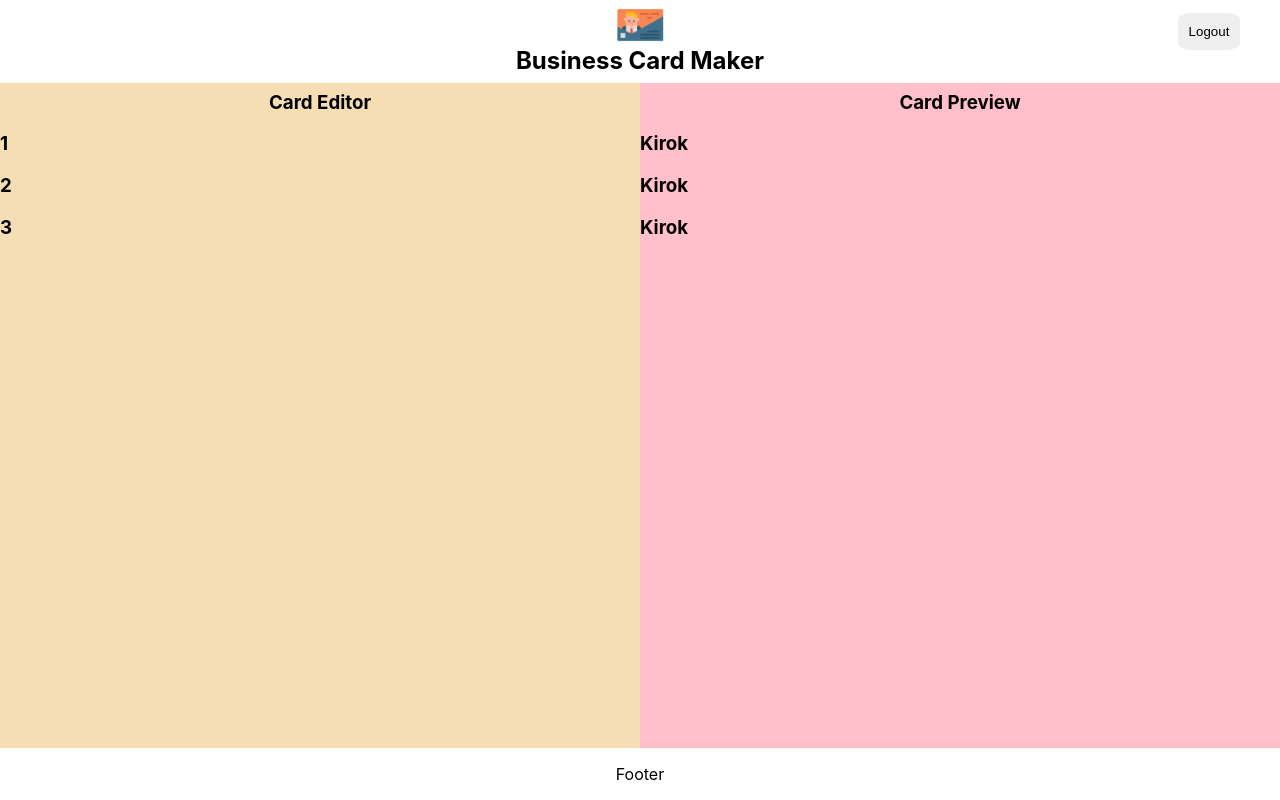
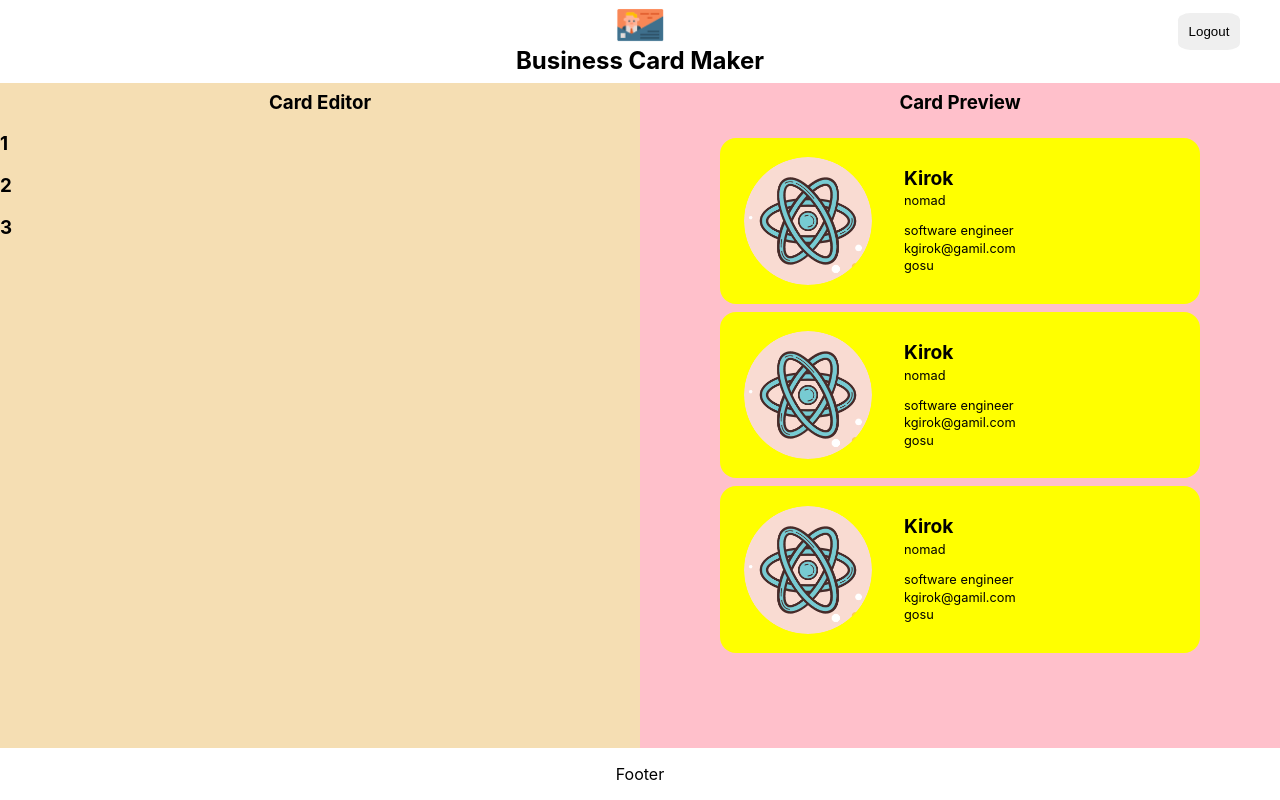
Before and after one commit to psick22/card-maker, a React (Create React App) app: page /maker in a window 1280 px wide. Built offline with nearby package versions, Linux system fonts and the light colour scheme; no server answers; sample sign-in values are in the browser's storage.

Commit message:
Add preview style

```diff
--- a/src/components/card/card.jsx
+++ b/src/components/card/card.jsx
@@ -1,9 +1,43 @@
 import React from 'react';
 import styles from './card.module.css';
 
+const DEFAULT_IMAGE = '/images/default_logo.png';
 const Card = ({ card }) => {
-  console.log(card);
-  return <h1>{card.name}</h1>;
+  const {
+    name,
+    company,
+    title,
+    email,
+    message,
+    theme,
+    fileName,
+    fileURL,
+  } = card;
+  const url = fileURL || DEFAULT_IMAGE;
+  return (
+    <li className={`${styles.card} ${getTheme(theme)}`}>
+      <img className={styles.profile} src={url} alt="profile" />
+      <div className={styles.info}>
+        <h1 className={styles.name}>{name}</h1>
+        <p className={styles.company}>{company}</p>
+        <p className={styles.title}>{title}</p>
+        <p className={styles.email}>{email}</p>
+        <p className={styles.message}>{message}</p>
+      </div>
+    </li>
+  );
 };
+function getTheme(theme) {
+  switch (theme) {
+    case 'dark':
+      return styles.dark;
+    case 'light':
+      return styles.light;
+    case 'colorful':
+      return styles.colorful;
+    default:
+      throw new Error(`unknown theme : ${theme}`);
+  }
+}
 
 export default Card;
--- a/src/components/card/card.module.css
+++ b/src/components/card/card.module.css
@@ -0,0 +1,66 @@
+@value makerShadow, makerWheat, makerColorful, makerBlack, makerWhite from '../../common/colors.css';
+
+.card {
+  display: flex;
+  align-items: center;
+  width: 100%;
+  border-radius: 1em;
+  background-color: yellow;
+  margin-bottom: 0.5em;
+  padding: 0.2em 0;
+  box-shadow: 6px 6px 8px 0px makerShadow;
+  max-width: 30rem;
+}
+
+.card.dark {
+  background-color: makerBlack;
+  color: makerWhite;
+}
+
+.card.light {
+  color: makerBlack;
+  background-color: makerWhite;
+}
+
+.card.colorful {
+  background: makerColorful;
+}
+.info {
+  width: 100%;
+}
+.profile {
+  width: 10em;
+  height: 10em;
+  padding: 1em;
+  margin-left: 0.5em;
+  margin-right: 1em;
+  border-radius: 50%;
+}
+
+.name,
+.company,
+.title,
+.email,
+.message {
+  margin: 0;
+  font-size: 0.8rem;
+  margin-bottom: 0.2em;
+}
+
+.name {
+  font-size: 1.2rem;
+  margin-bottom: 0.2em;
+}
+
+.company {
+  margin-bottom: 1em;
+}
+
+.company::after {
+  content: '';
+  display: block;
+  width: 90%;
+  height: 2px;
+  background-color: makerWheat;
+  transform: translateY(0.5em);
+}
--- a/src/components/maker/maker.jsx
+++ b/src/components/maker/maker.jsx
@@ -12,12 +12,12 @@ const Maker = ({ authService }) => {
       id: '1',
       name: 'Kirok',
       company: 'nomad',
-      theme: 'light',
+      theme: 'dark',
       title: 'software engineer',
       email: 'kgirok@gamil.com',
       message: 'gosu',
       fileName: 'kirok',
-      fileURL: 'kirok.png',
+      fileURL: null,
     },
     {
       id: '2',
@@ -28,18 +28,18 @@ const Maker = ({ authService }) => {
       email: 'kgirok@gamil.com',
       message: 'gosu',
       fileName: 'kirok',
-      fileURL: 'kirok.png',
+      fileURL: null,
     },
     {
       id: '3',
       name: 'Kirok',
       company: 'nomad',
-      theme: 'light',
+      theme: 'colorful',
       title: 'software engineer',
       email: 'kgirok@gamil.com',
       message: 'gosu',
       fileName: 'kirok',
-      fileURL: 'kirok.png',
+      fileURL: null,
     },
   ]);
   const history = useHistory();
--- a/src/components/preview/preview.jsx
+++ b/src/components/preview/preview.jsx
@@ -4,9 +4,11 @@ import styles from './preview.module.css';
 const Preview = ({ cards }) => (
   <section className={styles.preview}>
     <h1 className={styles.title}>Card Preview</h1>
-    {cards.map(card => (
-      <Card card={card} />
-    ))}
+    <ul className={styles.cards}>
+      {cards.map(card => (
+        <Card card={card} />
+      ))}
+    </ul>
   </section>
 );
 
--- a/src/components/preview/preview.module.css
+++ b/src/components/preview/preview.module.css
@@ -9,3 +9,12 @@
   margin: 0.5rem;
   color: makerGreen;
 }
+
+.cards {
+  width: 100%;
+  height: 100%;
+  padding: 0.5em 2em;
+  display: flex;
+  align-items: center;
+  flex-direction: column;
+}
```
Also changed, not shown: 2 other files (tests, documents, lock files or other folders).
